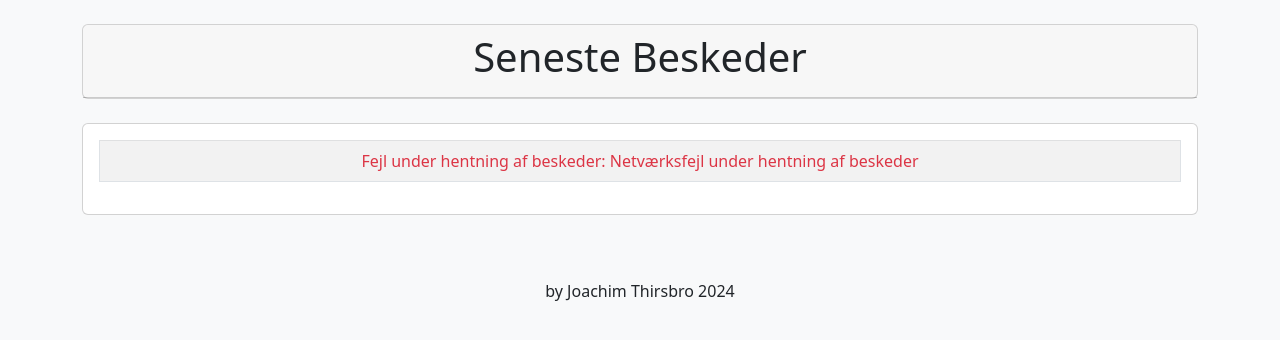
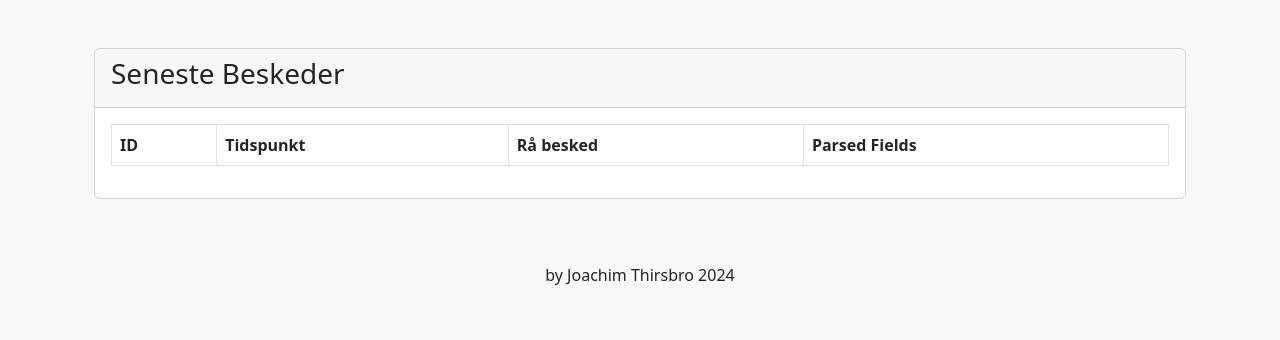
Before and after one commit to joachimth/PythonPagerTelegramForwarder, a Flask app: template templates/latest_messages.html in a window 1280 px wide. Shown: the part 71-411 px from the top of the page. Run offline with Flask 2, Linux system fonts and the light colour scheme; the template is opened without the code that fills it, so the values that code supplies are empty.

Commit message:
Update latest_messages.html

```diff
--- a/templates/latest_messages.html
+++ b/templates/latest_messages.html
@@ -1,93 +1,60 @@
 {% include 'header.html' %}
-    <!-- Titel -->
-    <div class="card mb-4">
+<div class="container mt-5">
+    <div class="card">
         <div class="card-header">
-            <h1 class="text-center">Seneste Beskeder</h1>
+            <h3>Seneste Beskeder</h3>
         </div>
-    </div>
-
-    <!-- Tabel -->
-    <div class="card">
         <div class="card-body">
             <div class="table-responsive">
                 <table class="table table-striped table-bordered">
-                    <thead class="table-light">
-                        <tr id="table-header">
-                            <!-- Dynamisk genereret tabelhoveder -->
+                    <thead>
+                        <tr>
+                            <th>ID</th>
+                            <th>Tidspunkt</th>
+                            <th>Rå besked</th>
+                            <th>Parsed Fields</th>
                         </tr>
                     </thead>
-                    <tbody id="message-table-body">
-                        <!-- Dynamisk opdateret med JavaScript -->
+                    <tbody id="messages-table">
+                        <!-- Dynamisk genererede rækker -->
                     </tbody>
                 </table>
             </div>
         </div>
     </div>
+</div>
 
-    <!-- JavaScript til dynamisk opdatering -->
-    <script>
-        function generateTableHeaders(properties) {
-            const headerRow = document.getElementById('table-header');
-            headerRow.innerHTML = ""; // Rens eksisterende headers
-            properties.forEach(property => {
-                const th = document.createElement('th');
-                th.textContent = property.charAt(0).toUpperCase() + property.slice(1); // Formatér tekst
-                headerRow.appendChild(th);
-            });
-        }
+<script>
+    function fetchMessages() {
+        fetch('/latest_messages_json')
+            .then(response => response.json())
+            .then(data => {
+                const table = document.getElementById('messages-table');
+                table.innerHTML = '';
 
-        function updateMessages() {
-            fetch('/latest_messages_json')
-                .then(response => {
-                    if (!response.ok) {
-                        throw new Error('Netværksfejl under hentning af beskeder');
-                    }
-                    return response.json();
-                })
-                .then(data => {
-                    const tableBody = document.getElementById('message-table-body');
-                    tableBody.innerHTML = ""; // Rens tabellen
-
-                    if (data.messages.length === 0) {
-                        // Ingen beskeder fundet
-                        const emptyRow = document.createElement('tr');
-                        emptyRow.innerHTML = `
-                            <td colspan="100%" class="text-center">Ingen beskeder fundet.</td>
-                        `;
-                        tableBody.appendChild(emptyRow);
-                        return;
-                    }
-
-                    // Dynamisk genererede tabelhoveder baseret på egenskaber
-                    const properties = Object.keys(data.messages[0]);
-                    generateTableHeaders(properties);
-
-                    // Tilføj beskeder til tabellen
+                if (data.messages.length === 0) {
+                    const row = document.createElement('tr');
+                    row.innerHTML = '<td colspan="4" class="text-center">Ingen beskeder fundet.</td>';
+                    table.appendChild(row);
+                } else {
                     data.messages.forEach(message => {
                         const row = document.createElement('tr');
-                        properties.forEach(property => {
-                            const cell = document.createElement('td');
-                            cell.textContent = message[property] || "N/A";
-                            row.appendChild(cell);
-                        });
-                        tableBody.appendChild(row);
+                        row.innerHTML = `
+                            <td>${message.id}</td>
+                            <td>${message.timestamp}</td>
+                            <td>${message.raw_message}</td>
+                            <td>${message.parsed_fields}</td>
+                        `;
+                        table.appendChild(row);
                     });
-                })
-                .catch(error => {
-                    console.error('Error fetching messages:', error);
-                    const tableBody = document.getElementById('message-table-body');
-                    tableBody.innerHTML = `
-                        <tr>
-                            <td colspan="100%" class="text-center text-danger">
-                                Fejl under hentning af beskeder: ${error.message}
-                            </td>
-                        </tr>
-                    `;
-                });
-        }
+                }
+            })
+            .catch(error => {
+                console.error('Error fetching messages:', error);
+            });
+    }
 
-        // Opdater tabellen hver 5. sekund
-        setInterval(updateMessages, 5000);
-        window.onload = updateMessages;
-    </script>
+    fetchMessages(); // Hent beskeder ved sideindlæsning
+    setInterval(fetchMessages, 5000); // Opdater hvert 5. sekund
+</script>
 {% include 'footer.html' %}
```
